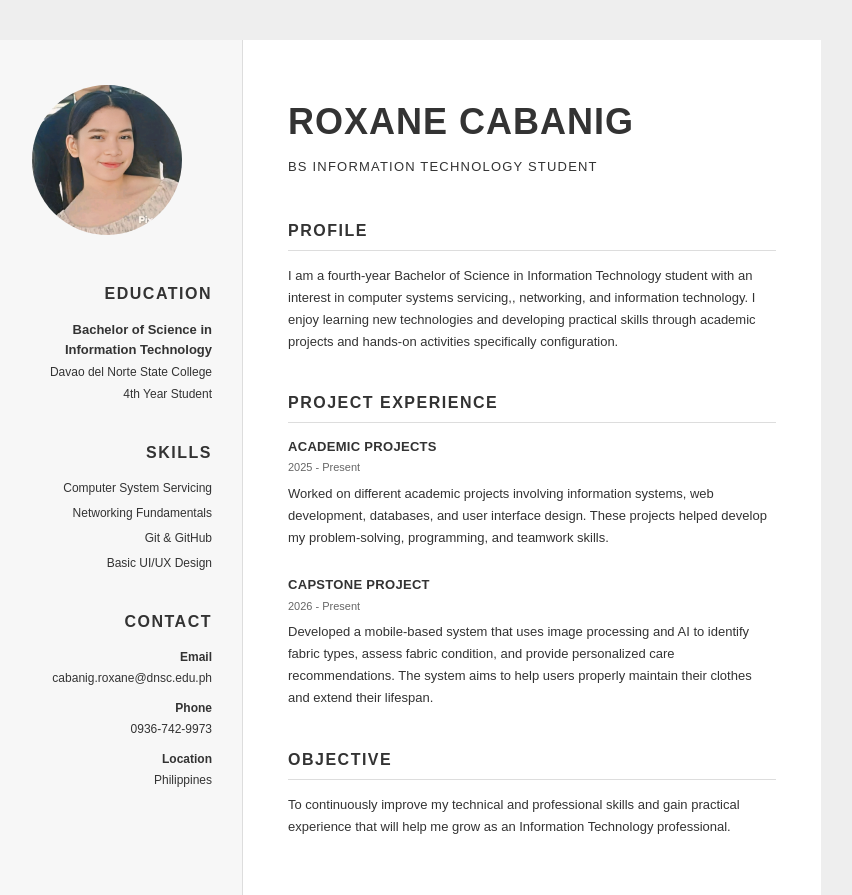
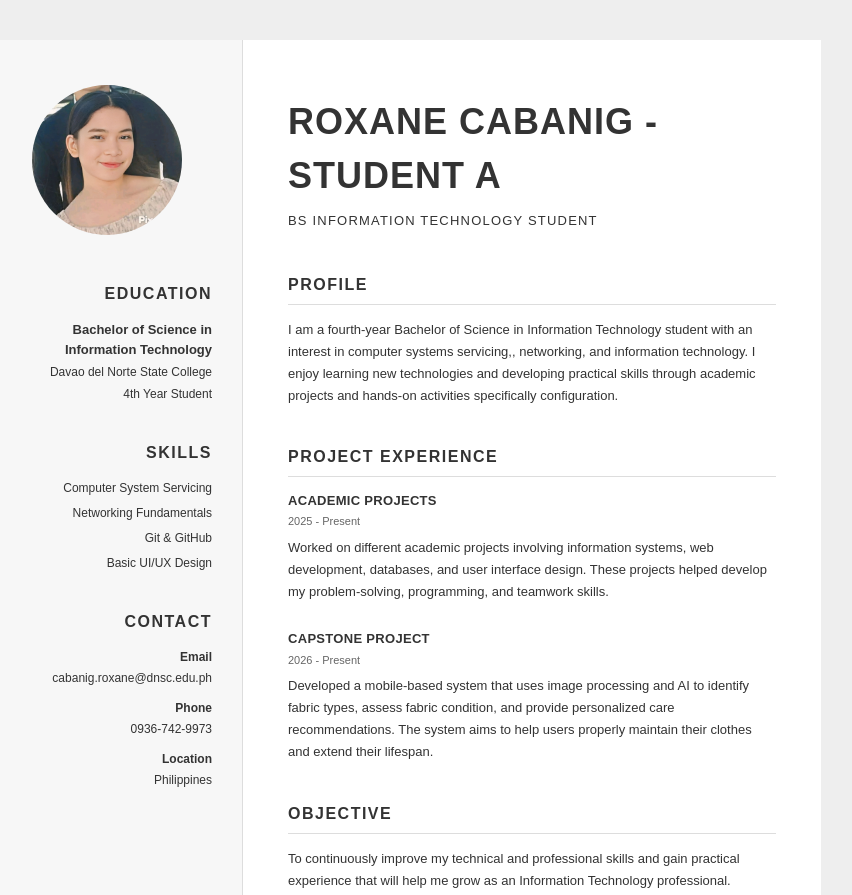
Before and after one commit to cabanigroxane-ux/personal-cv, a plain HTML site: page index.html in a window 1280 px wide. Shown: the top 895 px of the page, without its empty margins (244-1096 px from the left). Drawn offline with Linux system fonts and the light colour scheme.

Commit message:
student Aupdate

```diff
--- a/index.html
+++ b/index.html
@@ -61,7 +61,7 @@
         <main class="content">
 
             <header>
-                <h1>ROXANE CABANIG</h1>
+                <h1>ROXANE CABANIG - STUDENT A</h1>
                 <h3>BS INFORMATION TECHNOLOGY STUDENT</h3>
             </header>
 
```
